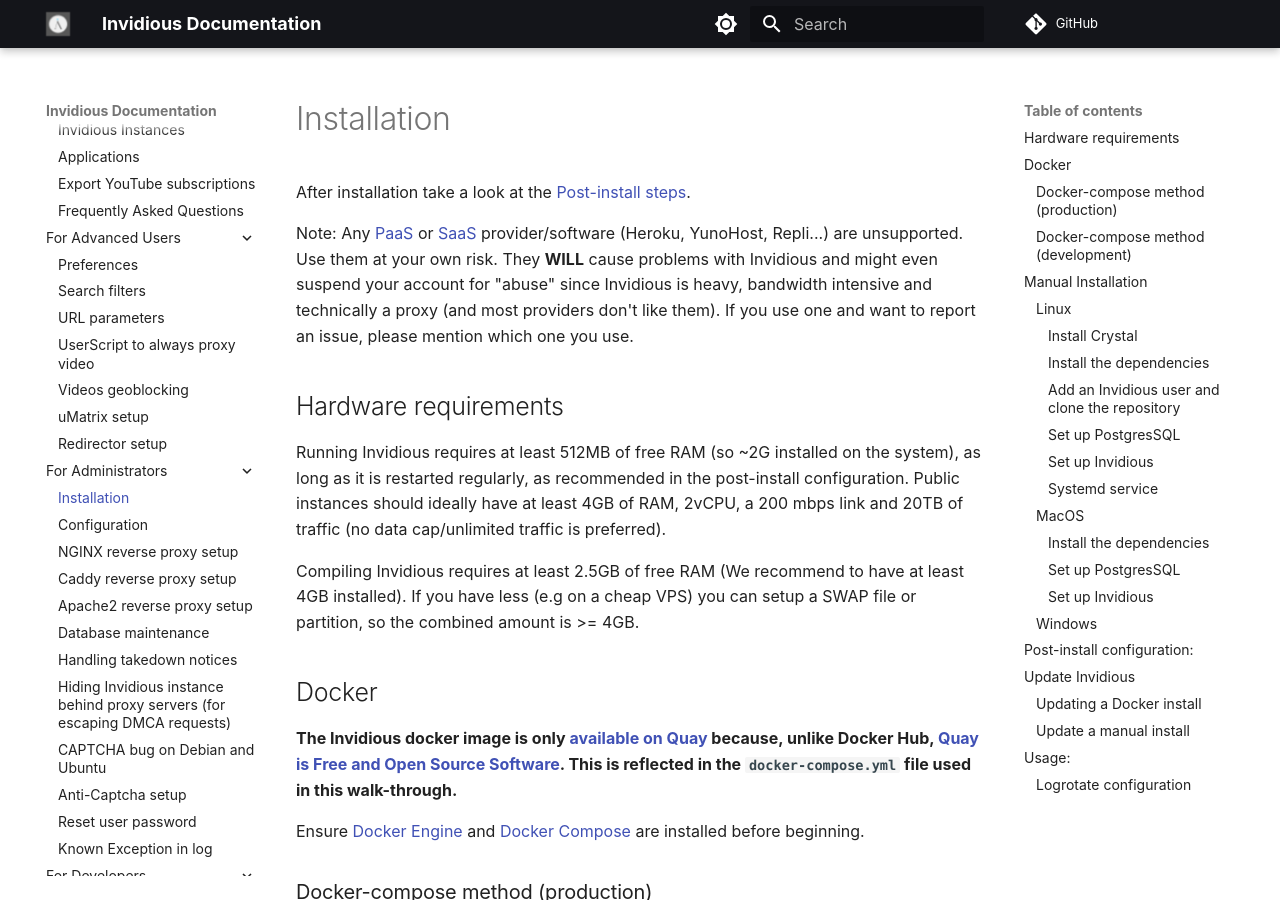
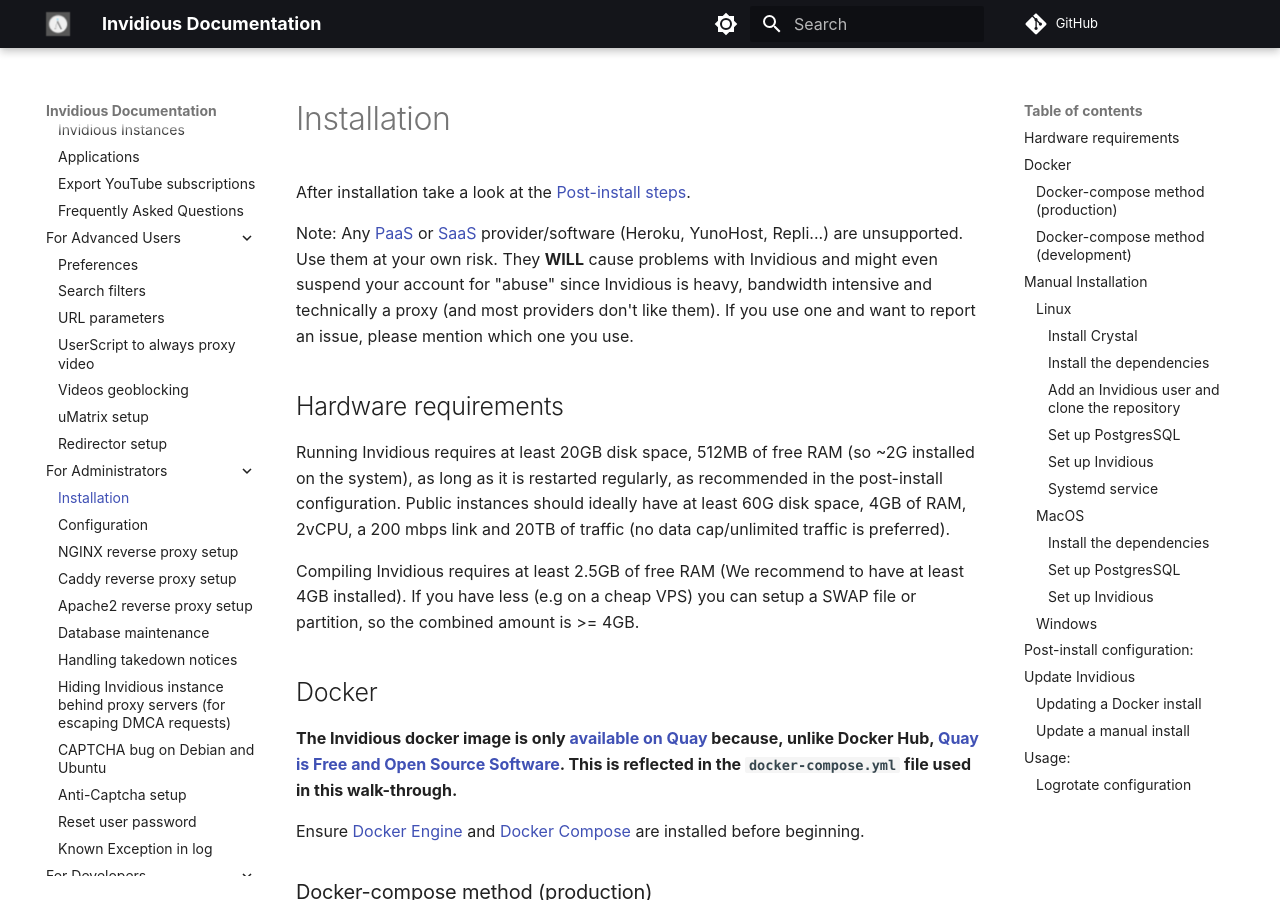
Before and after one commit to iv-org/documentation, an MkDocs documentation site: the page built from docs/installation.md, in a window 1280 px wide and 900 px high. Built offline with MkDocs 1.6.1 and Material for MkDocs 9.7.7, drawn with Linux system fonts in a browser that asks for light colours; comment, search, counter and statistics services are not loaded.

Commit message:
Add disk space to hardware requirements

```diff
--- a/docs/installation.md
+++ b/docs/installation.md
@@ -7,7 +7,7 @@
 
 ## Hardware requirements
 
-Running Invidious requires at least 512MB of free RAM (so ~2G installed on the system), as long as it is restarted regularly, as recommended in the post-install configuration. Public instances should ideally have at least 4GB of RAM, 2vCPU, a 200 mbps link and 20TB of traffic (no data cap/unlimited traffic is preferred).
+Running Invidious requires at least 20GB disk space, 512MB of free RAM (so ~2G installed on the system), as long as it is restarted regularly, as recommended in the post-install configuration. Public instances should ideally have at least 60G disk space, 4GB of RAM, 2vCPU, a 200 mbps link and 20TB of traffic (no data cap/unlimited traffic is preferred).
 
 Compiling Invidious requires at least 2.5GB of free RAM (We recommend to have at least 4GB installed).
 If you have less (e.g on a cheap VPS) you can setup a SWAP file or partition, so the combined amount is >= 4GB.
```
